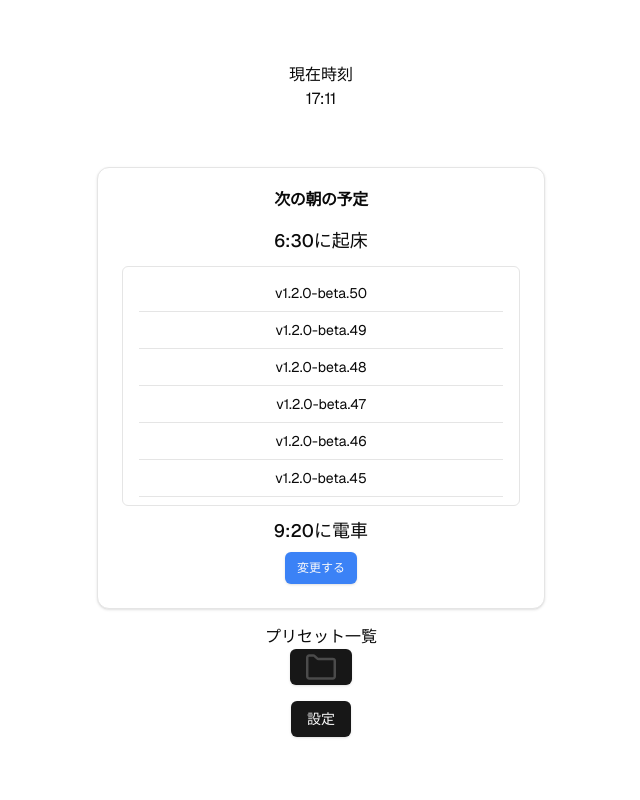
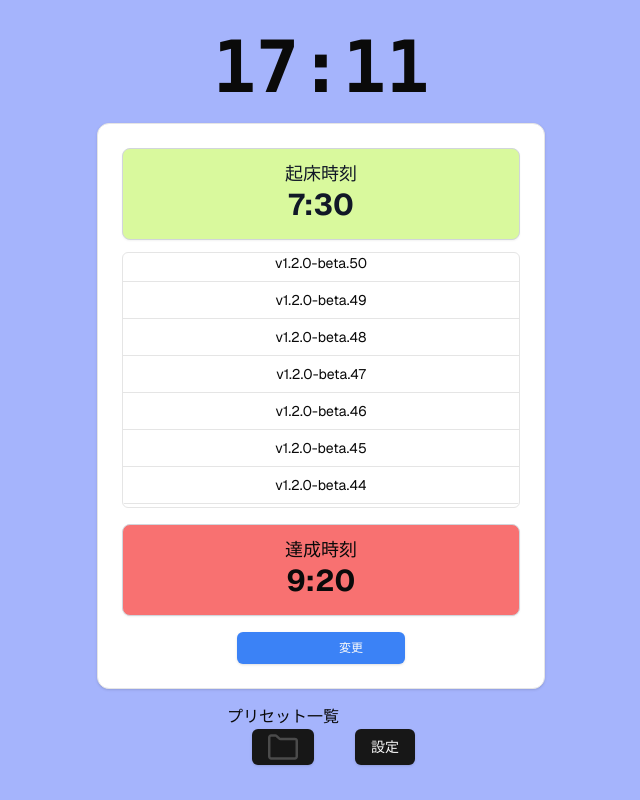
Before and after one commit to kwyr0928/OpenHackU2024, a Next.js app: page /home in a window 1280 px wide. Shown: the whole page, without its empty margins (319-959 px from the left). Built offline with nearby package versions, Linux system fonts and the light colour scheme.

Commit message:
update:  jsonから起床時間と目標時間をとれるようにした。 style: css系をいろいろ変えた

```diff
--- a/src/app/home/page.tsx
+++ b/src/app/home/page.tsx
@@ -12,21 +12,51 @@ const tags = Array.from({ length: 50 }).map(
   (_, i, a) => `v1.2.0-beta.${a.length - i}`,
 );
 
+const data = {
+  member: [
+    {
+      name: "yusuke",
+      age: 30,
+      wakeUpTime: "6:30",
+      goleTime: "9:20"
+    },
+    {
+      name: "tanaka",
+      age: 40,
+      wakeUpTime: "7:30",
+      goleTime: "9:20"
+    },
+    {
+      name: "sasaki",
+      age: 50,
+      wakeUpTime: "9:30",
+      goleTime: "11:10"
+    }
+  ]
+};
+
+//個人を識別するための仮の番号、データベースが完成したらidになるのかな？
+const memberNumber = 1;
+
 export default function Home() {
   return (
-    <div className="flex h-screen flex-col items-center justify-center text-center">
-      <h1 className="mb-10">
-        現在時刻
+    <div className="flex h-screen flex-col items-center justify-center text-center bg-indigo-300">
+      {/* 現在時刻の表示 */}
+      <h1 className="mb-1">
         <DisplayTime />
       </h1>
       <Card className="mt-4 w-3/4 max-w-md">
-        <CardHeader>
-          <CardTitle>次の朝の予定</CardTitle>
+        <CardHeader className="pb-2">
+          <div className="text-3xl font-bold text-gray-900 mb-1 border border-gray-300 rounded-lg p-4 shadow-sm bg-lime-200	">
+            <p className="mb-1 text-lg font-medium leading-none">
+              起床時刻
+            </p>
+            {data.member[memberNumber]?.wakeUpTime}
+          </div>
         </CardHeader>
         <CardContent>
-          <h4 className="mb-4 text-lg font-medium leading-none">6:30に起床</h4>
-          <ScrollArea className="h-60 w-full rounded-md border">
-            <div className="p-4">
+          <ScrollArea className="p-0 h-64 w-full rounded-md border">
+            <div>
               {tags.map((tag) => (
                 <React.Fragment key={tag}>
                   <div className="text-sm">{tag}</div>
@@ -35,14 +65,23 @@ export default function Home() {
               ))}
             </div>
           </ScrollArea>
-          <h4 className="mt-4 text-lg font-medium leading-none">9:20に電車</h4>
+          <h1 className="text-3xl font-bold mt-4 mb-1 border border-gray-300 rounded-lg p-4 shadow-sm bg-red-400">
+            <p className="mb-1 text-lg font-medium leading-none">
+              達成時刻
+            </p>
+            {data.member[memberNumber]?.goleTime}
+          </h1>
           <Button size="sm" className="mt-3 bg-blue-500 hover:bg-blue-600">
-            <Link href="/schedule/new">変更する</Link>
+            <Link href="/schedule/new">　　　　　変更　　　　　</Link>
           </Button>
         </CardContent>
       </Card>
 
-      <div className="mt-4">プリセット一覧</div>
+      <div className="flex  space-x-4">
+        <div className="mt-4 flex-col">
+          <p>
+            プリセット一覧
+          </p>
           <Button>
             <Link href="/presets">
               <Image
@@ -53,10 +92,16 @@ export default function Home() {
               />
             </Link>
           </Button>
+        </div>
 
+        <div className="mt-4 flex-col">
+          <p className="mt-2"></p>
           <Button className="mt-4">
             <Link href="/settings">設定</Link>
           </Button>
         </div>
+      </div>
+    </div>
+
   );
 }
--- a/src/components/displayTime/displayTime.tsx
+++ b/src/components/displayTime/displayTime.tsx
@@ -2,7 +2,7 @@
 import { useEffect, useState } from "react";
 import { set } from "zod";
 
-export default function DisplayTime(){
+export default function DisplayTime() {
     const [time, setTime] = useState<string>("23:56");
 
     const updateTime = () => {
@@ -14,11 +14,13 @@ export default function DisplayTime(){
 
     useEffect(() => {
         updateTime();
-        const intervalId = setInterval(updateTime,1000);
+        const intervalId = setInterval(updateTime, 1000);
         return () => clearInterval(intervalId); // クリーンアップ
     })
-    return(
-        <p>{time}</p>
+    return (
+        <div className="text-7xl font-bold font-mono ">
+            {time}
+        </div>
     )
 
 }
```
Lines whose indentation alone changed are shown as unchanged.
